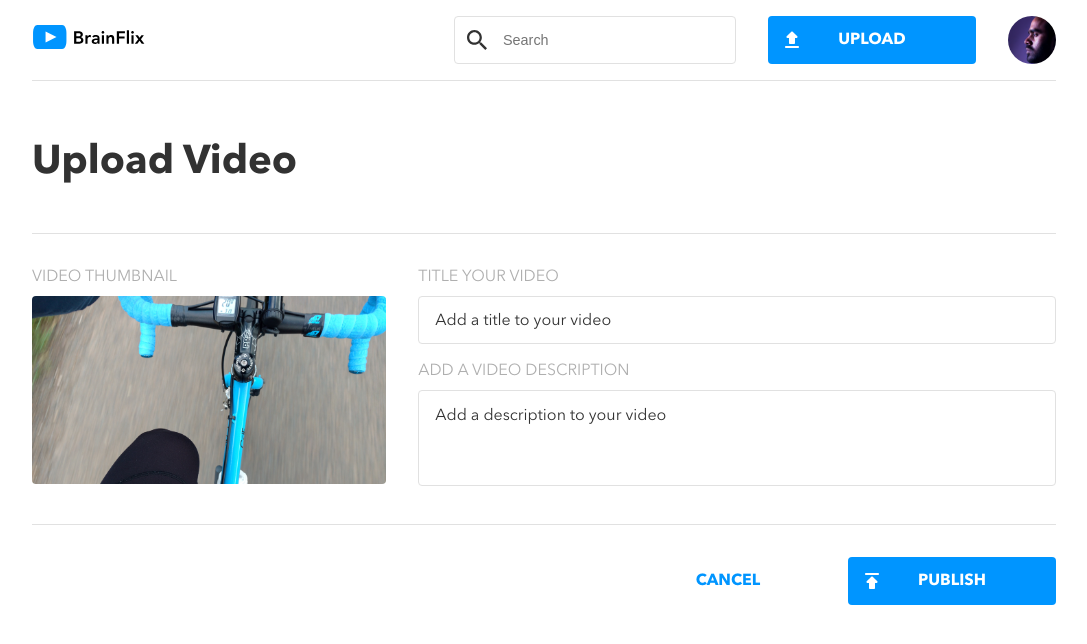
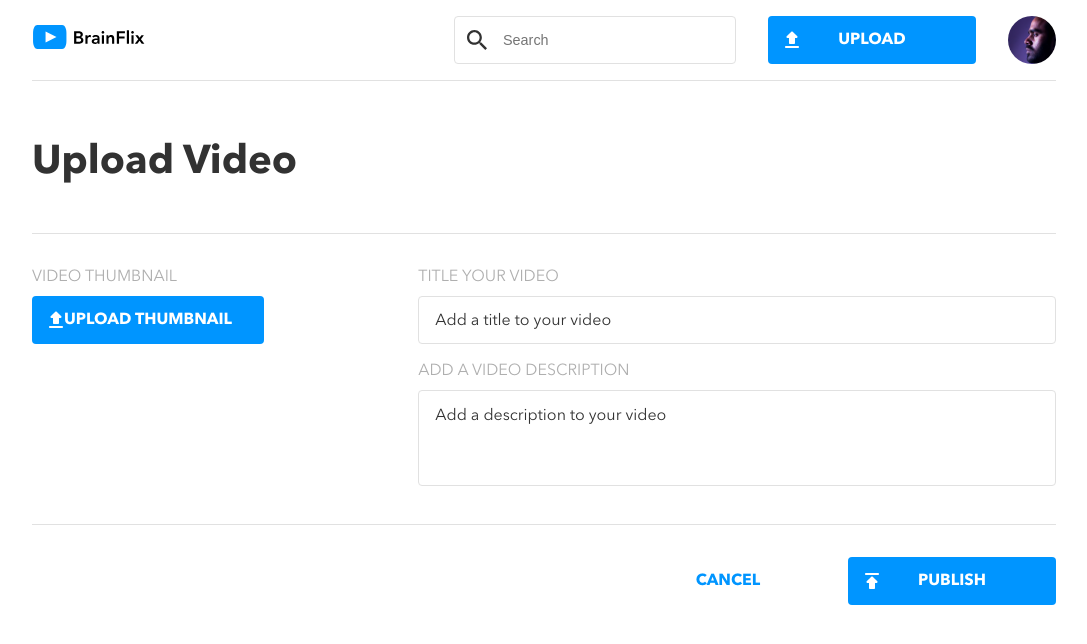
Before and after one commit to LegusX/henrie-logan-brainflix, a React (Create React App) app: page /upload in a window 1280 px wide. Shown: the top 644 px of the page, without its empty margins (96-1183 px from the left). Built offline with nearby package versions, Linux system fonts and the light colour scheme.

Commit message:
add image upload button

```diff
--- a/src/api.js
+++ b/src/api.js
@@ -1,6 +1,6 @@
 import axios from "axios";
 
-const BASEURL = "localhost:8080";
+const BASEURL = "http://localhost:8080";
 const CONFIG = {
 	headers: {
 		"Content-Type": "application/json",
--- a/src/pages/upload/upload.css
+++ b/src/pages/upload/upload.css
@@ -194,4 +194,7 @@ p {
 }
 .upload__left {
   flex: 5;
+}
+.upload__file {
+  display: none;
 }/*# sourceMappingURL=upload.css.map */
--- a/src/pages/upload/upload.js
+++ b/src/pages/upload/upload.js
@@ -1,6 +1,7 @@
 import "./upload.scss";
 import defaultImage from "../../assets/images/Upload-video-preview.jpg";
 import publishIcon from "../../assets/icons/publish.svg";
+import uploadIcon from "../../assets/icons/upload.svg";
 
 import Button from "../../components/button/button";
 import { useNavigate } from "react-router-dom";
@@ -19,7 +20,13 @@ export default function Upload() {
 			<div className="upload__container">
 				<div className="upload__left">
 					<p className="upload__subtitle">Video Thumbnail</p>
-					<img src={defaultImage} className="upload__thumbnail" alt="" />
+					{/* <img src={defaultImage} className="upload__thumbnail" alt="" /> */}
+					<form>
+						<input type="file" id="file_upload" className="upload__file" />
+						<label for="file_upload">
+							<Button icon={uploadIcon}>Upload Thumbnail</Button>
+						</label>
+					</form>
 				</div>
 				<div className="upload__right">
 					<div>
--- a/src/pages/upload/upload.scss
+++ b/src/pages/upload/upload.scss
@@ -92,4 +92,7 @@
 	&__left {
 		flex: 5;
 	}
+	&__file {
+		display: none;
+	}
 }
```
Also changed, not shown: 1 other file (tests, documents, lock files or other folders).
